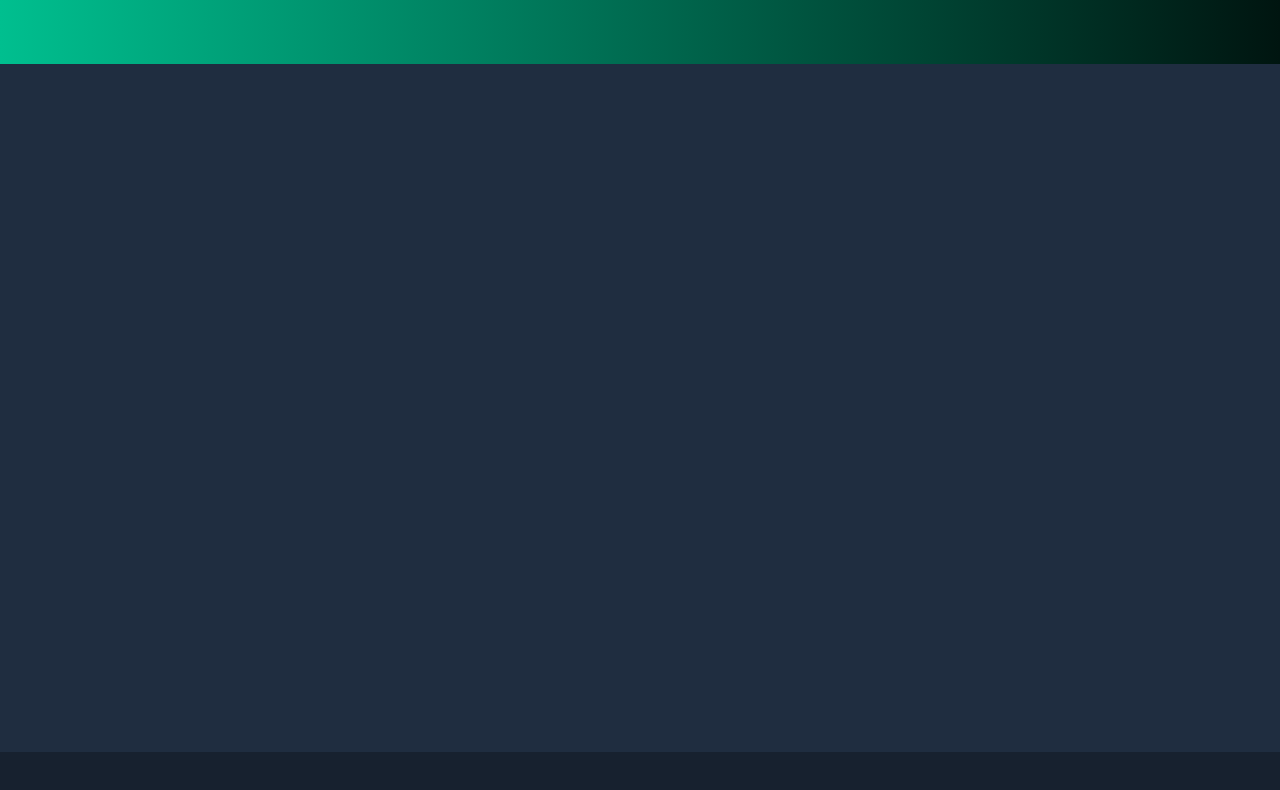
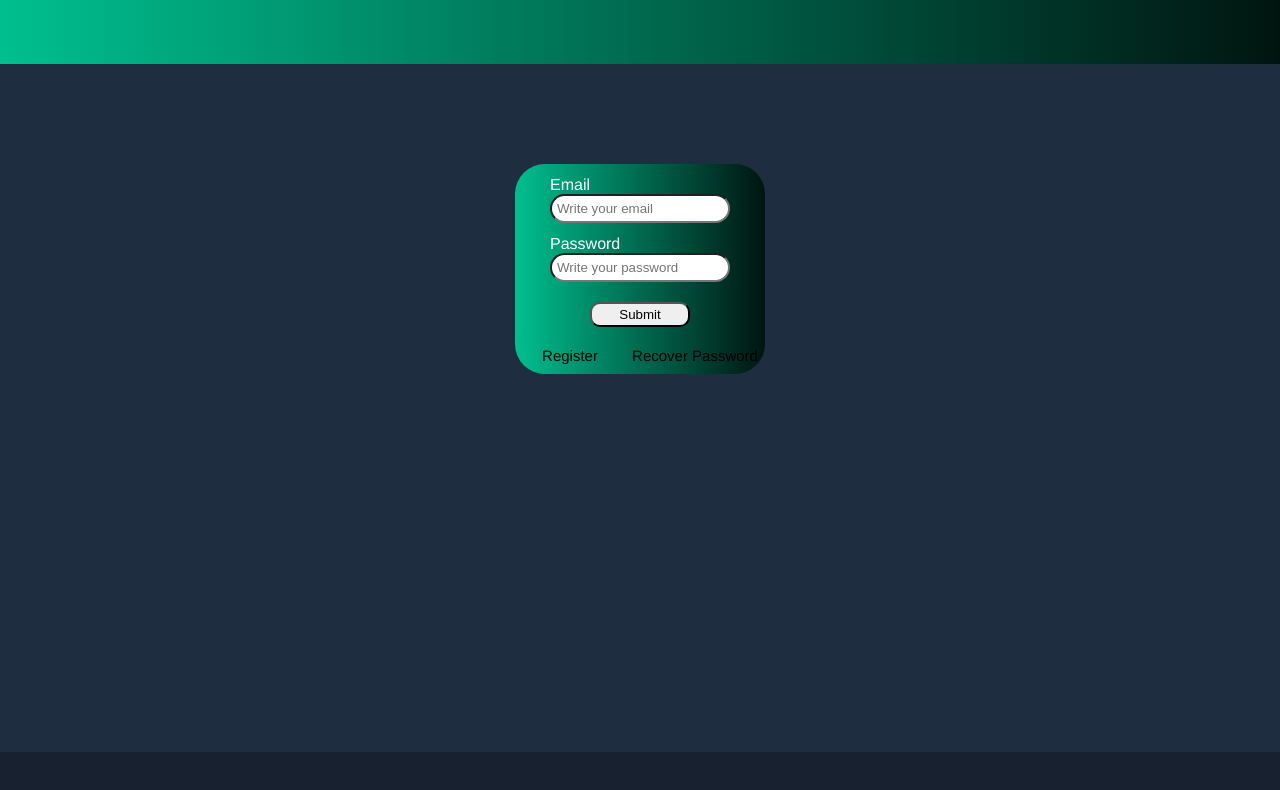
Before and after one commit to darcioSoares/frontend-vue, a Vue app: page / in a window 1280 px wide. Shown: the top 790 px of the page. Built offline with nearby package versions, Linux system fonts and the light colour scheme.

Commit message:
created form of register and login

```diff
--- a/src/App.vue
+++ b/src/App.vue
@@ -27,10 +27,11 @@ export default {
   --grey: #9E9E9E;
   --blueBaby: #00E5FF;
   --greenGram: #66BB6A;
-  --darklight:#1F2D40;
-  --dark:#17212F;
-  --clearGreen:#69F0AE;
+  --darklight: #1F2D40;
+  --dark: #17212F;
+  --clearGreen: #69F0AE;
   --discord: #6e86d6;
+  --greenDegrade: linear-gradient(to right, #00bf8f, #001510);
 
 }
 #app {
--- /dev/null
+++ b/src/components/forms/Form.vue
@@ -0,0 +1,30 @@
+<template>
+  <div id="form">
+
+      <FormLogin />
+      <FormCreate />
+
+  </div>
+</template>
+
+<script>
+
+import FormLogin from '@/components/forms/FormLogin'
+import FormCreate from '@/components/forms/FormCreateUser'
+
+export default {
+    name:"Form",
+    components:{
+        FormLogin, FormCreate
+    }
+
+}
+</script>
+
+<style scoped>
+
+#form{
+
+}
+
+</style>
--- /dev/null
+++ b/src/components/forms/FormCreateUser.vue
@@ -0,0 +1,125 @@
+<template>
+
+    <transition
+    name="form-create"
+    enter-active-class="animate__animated animate__zoomInDown"
+    leave-active-class="animate__animated animate__zoomOutDown"
+    >
+        <div id="form-create" v-if="false">
+            <div class="form-create-user">
+
+                <form>
+                    <div class="group-form">
+                        <label for="name">Name</label>
+                        <input type="text" id="name" placeholder="Write your Name">
+                    </div>
+
+                    <div class="group-form">
+                        <label for="lastname">Last Name</label>
+                        <input type="text" id="lastname" placeholder="Write your last Name">
+                    </div>
+
+                    <div class="group-form">
+                        <label for="email">Email</label>
+                        <input type="text" id="email" placeholder="Write your Email">
+                    </div>
+                    <div class="group-form">
+                        <label for="password">Password</label>
+                        <input type="text" id="password" placeholder="Write your password">
+                    </div>
+
+                    <div class="group-form">
+                        <label for="confirm">Confirm Password</label>
+                        <input type="text" id="confirm" placeholder="Confirm a password">
+                    </div>
+                    <button type="submit" class="btn-form">Submit </button>
+                </form>
+
+                 <div class="container-link">
+                    <p class="form-link" ><span> Login</span></p>
+                </div>
+
+            </div>
+
+        </div>
+
+    </transition>
+
+
+</template>
+
+<script>
+export default {
+
+}
+</script>
+
+<style scoped>
+#form-create{
+    position:relative;
+
+}
+.form-create-user{
+    position:absolute;
+    top:100px;
+    right: 50%;
+    transform: translateX(50%);
+
+    background: var(--greenDegrade);
+    height:380px;
+    width: 250px;
+
+    border-radius:30px;
+}
+form{
+    display:flex;
+    flex-direction:column;
+    justify-content: space-around;
+    align-items: center;
+}
+.group-form{
+    margin-top:12px;
+    display:flex;
+    flex-direction:column;
+    width: 180px;
+}
+.group-form > input{
+    padding:5px;
+    border-radius: 15px;
+    outline: 0;
+}
+.group-form > label{
+    color:white;
+}
+.btn-form{
+    margin-top:20px;
+    width: 100px;
+    padding: 3px;
+    border-radius: 10px;
+}
+
+.btn-form:hover{
+    background-color:var(--dark);
+    color:white;
+}
+.container-link{
+
+
+}
+
+.form-link{
+    font-size: 16px;
+    margin-left: 20px;
+    text-align: end;
+    margin-right: 20px;
+    margin-top:12px;
+
+}
+
+.form-link:hover{
+    color:white;
+    cursor: pointer;
+}
+
+
+</style>
--- /dev/null
+++ b/src/components/forms/FormLogin.vue
@@ -0,0 +1,130 @@
+<template>
+
+    <transition
+        name="isVisibleForm"
+        :duration = "{enter:1000, leave:800}"
+        enter-active-class="animate__animated animate__rotateIn"
+       leave-active-class="animate__animated animate__flip"
+    >
+    <!-- animation -->
+
+        <div id="form-login" v-if="true" >
+
+            <div class="form-login-user" >
+                <form >
+
+                    <div class="group-form">
+                        <label for="email">Email</label>
+                        <input type="text" id="email" placeholder="Write your email">
+                    </div>
+
+                    <div class="group-form">
+                        <label for="password">Password</label>
+                        <input type="text" id="password" placeholder="Write your password">
+                    </div>
+
+                    <button type="submit" class="btn-form"> Submit</button>
+
+                </form>
+
+                <div class="container-link">
+                    <p class="form-link" ><span> Register</span></p>
+                    <p class="form-link" ><span> Recover Password</span></p>
+                </div>
+
+            </div>
+        </div>
+
+    </transition>
+
+</template>
+
+<script>
+
+import {mapState} from 'vuex'
+
+export default {
+    name:"Login",
+    data(){
+        return{
+
+        }
+    },
+    computed:mapState(['isVisibleLogin'])
+
+}
+</script>
+
+<style scoped>
+
+#form-login{
+
+    position:relative;
+
+
+}
+.form-login-user{
+    position: absolute;
+    top: 100px;
+    right: 50%;
+    transform: translateX(50%);
+
+    background:var(--greenDegrade);
+    height: 210px;
+    width: 250px;
+
+    border-radius:30px;
+
+
+}
+form{
+    display:flex;
+    flex-direction: column;
+    justify-content: space-around;
+    align-items: center;
+
+}
+.group-form{
+    margin-top:12px;
+    display: flex;
+    flex-direction: column;
+    width: 180px;
+}
+.group-form > input{
+    padding:5px;
+    border-radius: 15px;
+    outline: 0
+}
+.group-form > label {
+    color:white;
+}
+.btn-form{
+    margin-top:20px;
+    width: 100px;
+    padding:3px;
+    border-radius: 10px;
+}
+.btn-form:hover{
+    background-color:var(--dark);
+    color:white;
+}
+
+.form-link{
+    font-size: 15px;
+    margin-left: 20px;
+
+
+}
+.container-link{
+
+    display:flex;
+    justify-content:space-around;
+
+    margin-top: 20px;
+}
+.form-link:hover{
+    color:white;
+    cursor: pointer;
+}
+
+</style>
--- a/src/components/templates/Layout.vue
+++ b/src/components/templates/Layout.vue
@@ -6,15 +6,19 @@
       <Main />
       <Footer />
 
+
   </div>
 </template>
 
 <script>
 
+import {mapState} from 'vuex'
+
 import Header from "@/components/templates/TemplateHeader"
 import Aside from "@/components/templates/TemplateAside"
 import Main from "@/components/templates/TemplateMain"
 import Footer from "@/components/templates/TemplateFooter"
+
 
 export default {
     name:"Layout",
@@ -23,9 +27,10 @@ export default {
     },
     data(){
         return{
-            isVisibleMenu:true
+
         }
-    }
+    },
+    computed:mapState(['isVisibleMenu'])
 
 }
 </script>
--- a/src/components/templates/TemplateHeader.vue
+++ b/src/components/templates/TemplateHeader.vue
@@ -13,7 +13,7 @@ export default {
 <style scoped>
 #header{
     grid-area: header;
-    background: linear-gradient(to right, #00bf8f, #001510);
+    background: var(--greenDegrade);
 
     /* border-bottom: 1px solid var(--discord); */
 
--- a/src/components/templates/TemplateMain.vue
+++ b/src/components/templates/TemplateMain.vue
@@ -1,12 +1,18 @@
 <template>
   <main id="main">
-
+      <Form />
   </main>
 </template>
 
 <script>
+
+import Form from "@/components/forms/Form"
+
 export default {
-
+    name:"Main",
+    components:{
+        Form
+    }
 }
 </script>
 
--- /dev/null
+++ b/src/store/store.js
@@ -0,0 +1,11 @@
+import Vue from 'vue'
+import Vuex  from 'vuex'
+
+Vue.use(Vuex)
+
+export default new Vuex.Store({
+    state:{
+        isVisibleMenu:true,
+        isVisibleLogin:true,
+    }
+})
```
